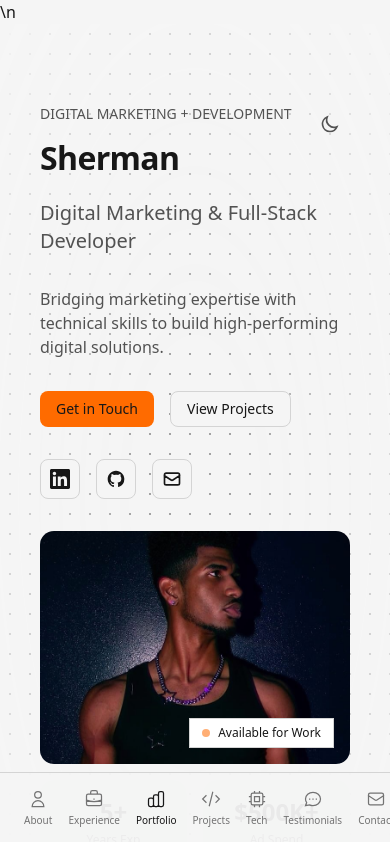
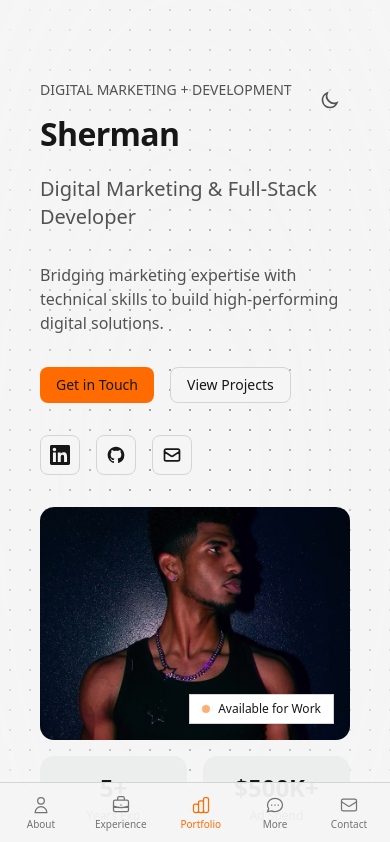
Before and after one commit to Shermanito/my-portfolio, a Next.js app: page / in a window 390 px wide. Shown: the top 842 px of the page. Built offline with nearby package versions, Linux system fonts and the light colour scheme.

Commit message:
feat: add expandable view more sections + consolidated mobile menu links

```diff
--- a/src/app/globals.css
+++ b/src/app/globals.css
@@ -340,6 +340,13 @@ a {
   padding: 8px 16px;
   padding-bottom: calc(8px + env(safe-area-inset-bottom));
   z-index: 50;
+  overflow-x: auto;
+  -webkit-overflow-scrolling: touch;
+  scrollbar-width: none;
+}
+
+.mobile-nav::-webkit-scrollbar {
+  display: none;
 }
 
 @media (max-width: 768px) {
@@ -347,6 +354,8 @@ a {
     display: flex;
     justify-content: space-around;
     align-items: center;
+    gap: 0;
+    padding: 8px 4px;
   }
 }
 
@@ -355,14 +364,16 @@ a {
   flex-direction: column;
   align-items: center;
   justify-content: center;
-  padding: 8px;
+  padding: 4px 8px;
   color: var(--foreground-muted);
   font-size: 10px;
-  gap: 4px;
+  gap: 2px;
+  flex-shrink: 0;
+  min-width: 56px;
 }
 
 .mobile-nav-icon.active {
-  color: var(--foreground);
+  color: var(--spot-color);
 }
 
 .mobile-nav-icon svg {
@@ -378,7 +389,7 @@ a {
 @media (max-width: 768px) {
   .main-with-sidebar {
     margin-left: 0;
-    margin-bottom: 70px;
+    padding-bottom: calc(64px + 70px);
   }
 }
 
--- a/src/app/layout.tsx
+++ b/src/app/layout.tsx
@@ -39,6 +39,18 @@ export default function RootLayout({
   return (
     <html lang="en" suppressHydrationWarning>
       <head>
+        {/* Google Analytics */}
+        <script async src="https://www.googletagmanager.com/gtag/js?id=G-80Y4PH967K" />
+        <script
+          dangerouslySetInnerHTML={{
+            __html: `
+              window.dataLayer = window.dataLayer || [];
+              function gtag(){dataLayer.push(arguments);}
+              gtag('js', new Date());
+              gtag('config', 'G-80Y4PH967K');
+            `,
+          }}
+        />
         <script
           dangerouslySetInnerHTML={{
             __html: `
@@ -57,9 +69,7 @@ export default function RootLayout({
       </head>
       <body
         className={`${inter.variable} ${jetbrainsMono.variable} antialiased`}
-      >
-        <ThemeProvider>\n          {children}\n        </ThemeProvider>
-      </body>
+      ><ThemeProvider>{children}</ThemeProvider></body>
     </html>
   );
 }
--- a/src/components/sections/MarketingPortfolio.tsx
+++ b/src/components/sections/MarketingPortfolio.tsx
@@ -17,12 +17,23 @@ const services = ['All', ...new Set(allServices)];
 export function MarketingPortfolio() {
   const [industryFilter, setIndustryFilter] = useState('All');
   const [serviceFilter, setServiceFilter] = useState('All');
+  const [isExpanded, setIsExpanded] = useState(false);
 
   const filteredProjects = marketingProjects.filter(p => {
     const matchesIndustry = industryFilter === 'All' || p.industry === industryFilter;
     const matchesService = serviceFilter === 'All' || p.services.includes(serviceFilter);
     return matchesIndustry && matchesService;
   });
+
+  // Reset expanded state when filters change
+  const handleFilterChange = (type: 'industry' | 'service', value: string) => {
+    if (type === 'industry') {
+      setIndustryFilter(value);
+    } else {
+      setServiceFilter(value);
+    }
+    setIsExpanded(false);
+  };
 
   return (
     <Section id="portfolio">
@@ -42,7 +53,7 @@ export function MarketingPortfolio() {
               key={industry}
               variant={industryFilter === industry ? 'default' : 'outline'}
               size="sm"
-              onClick={() => setIndustryFilter(industry)}
+              onClick={() => handleFilterChange('industry', industry)}
             >
               {industry}
             </Button>
@@ -56,7 +67,7 @@ export function MarketingPortfolio() {
               key={service}
               variant={serviceFilter === service ? 'secondary' : 'outline'}
               size="sm"
-              onClick={() => setServiceFilter(service)}
+              onClick={() => handleFilterChange('service', service)}
             >
               {service}
             </Button>
@@ -64,7 +75,13 @@ export function MarketingPortfolio() {
         </div>
       </div>
 
-      <div className="grid md:grid-cols-2 lg:grid-cols-3 gap-6">
+      {/* Expandable Grid Container */}
+      <div className="relative">
+        <div
+          className={`grid md:grid-cols-2 lg:grid-cols-3 gap-6 transition-all duration-500 overflow-hidden ${
+            isExpanded ? 'max-h-none' : 'max-h-[500px]'
+          }`}
+        >
           {filteredProjects.map((project) => (
             <div key={project.id}>
               {/* Placeholder Image - Solid Color Pattern */}
@@ -95,7 +112,7 @@ export function MarketingPortfolio() {
                           key={i}
                           variant={serviceFilter === service ? 'default' : 'outline'}
                           className="cursor-pointer hover:opacity-80 transition-opacity"
-                        onClick={() => setServiceFilter(serviceFilter === service ? 'All' : service)}
+                          onClick={() => handleFilterChange('service', serviceFilter === service ? 'All' : service)}
                         >
                           {service}
                         </Badge>
@@ -136,6 +153,20 @@ export function MarketingPortfolio() {
             </div>
           ))}
         </div>
+
+        {/* Blueprint Style Toggle */}
+        {filteredProjects.length > 6 && (
+          <div className="border-t border-zinc-800 mt-0 py-4 flex justify-center">
+            <Button
+              variant="outline"
+              onClick={() => setIsExpanded(!isExpanded)}
+              className="transition-all duration-500"
+            >
+              {isExpanded ? 'Show Less' : 'View More Projects'}
+            </Button>
+          </div>
+        )}
+      </div>
     </Section>
   );
 }
--- a/src/components/sections/Projects.tsx
+++ b/src/components/sections/Projects.tsx
@@ -14,10 +14,16 @@ const categories = ['All', ...new Set(allTech.slice(0, 6))];
 
 export function Projects() {
   const [filter, setFilter] = useState('All');
+  const [isExpanded, setIsExpanded] = useState(false);
 
   const filteredProjects = filter === 'All'
     ? projects
     : projects.filter(p => p.tech.includes(filter));
+
+  const handleFilterChange = (category: string) => {
+    setFilter(category);
+    setIsExpanded(false);
+  };
 
   return (
     <Section id="projects">
@@ -34,14 +40,20 @@ export function Projects() {
             key={category}
             variant={filter === category ? 'default' : 'outline'}
             size="sm"
-            onClick={() => setFilter(category)}
+            onClick={() => handleFilterChange(category)}
           >
             {category}
           </Button>
         ))}
       </div>
 
-      <div className="grid md:grid-cols-2 gap-6">
+      {/* Expandable Grid Container */}
+      <div className="relative">
+        <div
+          className={`grid md:grid-cols-2 gap-6 transition-all duration-500 overflow-hidden ${
+            isExpanded ? 'max-h-none' : 'max-h-[500px]'
+          }`}
+        >
           {filteredProjects.map((project) => (
             <Card key={project.id} className="p-6">
               <CardHeader className="p-0 pb-4">
@@ -76,6 +88,20 @@ export function Projects() {
             </Card>
           ))}
         </div>
+
+        {/* Blueprint Style Toggle - Only show if there are more than 4 projects */}
+        {filteredProjects.length > 4 && (
+          <div className="border-t border-zinc-800 mt-0 py-4 flex justify-center">
+            <Button
+              variant="outline"
+              onClick={() => setIsExpanded(!isExpanded)}
+              className="transition-all duration-500"
+            >
+              {isExpanded ? 'Show Less' : 'View More Projects'}
+            </Button>
+          </div>
+        )}
+      </div>
     </Section>
   );
 }
--- a/src/components/ui/Footer.tsx
+++ b/src/components/ui/Footer.tsx
@@ -4,9 +4,9 @@ export function Footer() {
   const currentYear = new Date().getFullYear();
 
   return (
-    <footer className="border-t border-border py-8 px-4 md:px-8">
+    <footer className="border-t border-border pt-8 pb-[calc(2rem+4.5rem+env(safe-area-inset-bottom))] md:py-8 px-4 md:px-8">
       <div className="content-wrapper">
-        <div className="flex flex-col md:flex-row justify-between items-center gap-4">
+        <div className="flex flex-col md:flex-row justify-between items-center gap-4 text-center md:text-left">
           <p className="text-sm text-muted-foreground">
             &copy; {currentYear} Sherman. Available for contract and full-time.
           </p>
--- a/src/components/ui/MobileNav.tsx
+++ b/src/components/ui/MobileNav.tsx
@@ -68,11 +68,19 @@ function MailIcon() {
   );
 }
 
+// Mobile-specific nav items (consolidated)
+const mobileNavLinks = [
+  { name: 'About', href: '#about' },
+  { name: 'Experience', href: '#experience' },
+  { name: 'Portfolio', href: '#portfolio' },
+  { name: 'More', href: '#testimonials' },
+  { name: 'Contact', href: '#contact' },
+];
+
 const iconMap: Record<string, React.ReactNode> = {
   '#about': <UserIcon />,
   '#experience': <BriefcaseIcon />,
   '#portfolio': <ChartIcon />,
-  '#projects': <CodeIcon />,
   '#tech': <CpuIcon />,
   '#testimonials': <QuoteIcon />,
   '#contact': <MailIcon />,
@@ -83,14 +91,19 @@ export function MobileNav() {
 
   useEffect(() => {
     const handleScroll = () => {
-      const sections = navLinks.map(link => link.href.slice(1));
+      // All sections in order
+      const sections = ['about', 'experience', 'portfolio', 'projects', 'tech', 'testimonials', 'contact'];
 
       for (const section of sections.reverse()) {
         const element = document.getElementById(section);
         if (element) {
           const rect = element.getBoundingClientRect();
           if (rect.top <= 200) {
-            setActiveSection(`#${section}`);
+            // Map to mobile nav href
+            let navHref = `#${section}`;
+            if (section === 'projects') navHref = '#portfolio';
+            if (section === 'tech' || section === 'testimonials') navHref = '#testimonials';
+            setActiveSection(navHref);
             break;
           }
         }
@@ -103,7 +116,7 @@ export function MobileNav() {
 
   return (
     <nav className="mobile-nav">
-      {navLinks.map((link) => (
+      {mobileNavLinks.map((link) => (
         <a
           key={link.name}
           href={link.href}
```
Lines whose indentation alone changed are shown as unchanged.
